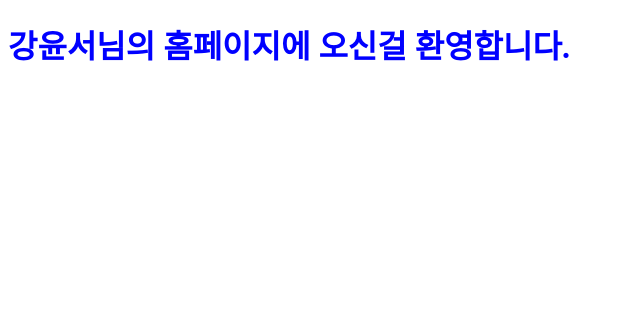
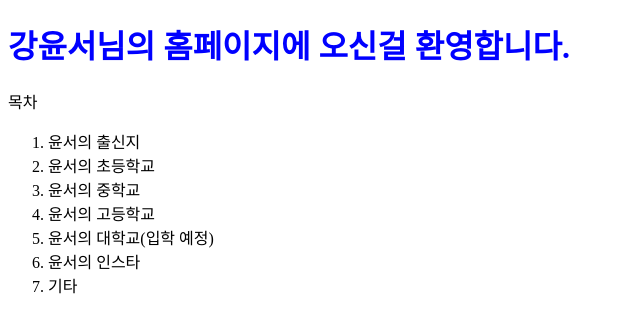
Before and after one commit to seongyun04/1ve02rn_, a plain HTML site: page index.html in a window 1280 px wide. Shown: the whole page, without its empty margins (0-640 px from the left). Drawn offline with Linux system fonts and the light colour scheme.

Commit message:
qq
a
as
d

git

```diff
--- a/index.html
+++ b/index.html
@@ -16,5 +16,19 @@
 
     <h1>강윤서님의 홈페이지에 오신걸 환영합니다.</h1>
 
+<div class="plan">
+    <p>목차</p>
+
+    <ol>
+        <li>윤서의 출신지</li>
+        <li>윤서의 초등학교</li>
+        <li>윤서의 중학교</li>
+        <li>윤서의 고등학교</li>
+        <li>윤서의 대학교(입학 예정)</li>
+        <li>윤서의 인스타</li>
+        <li>기타</li>
+    </ol>
+</div>
+
 </body>
 </html>
```
